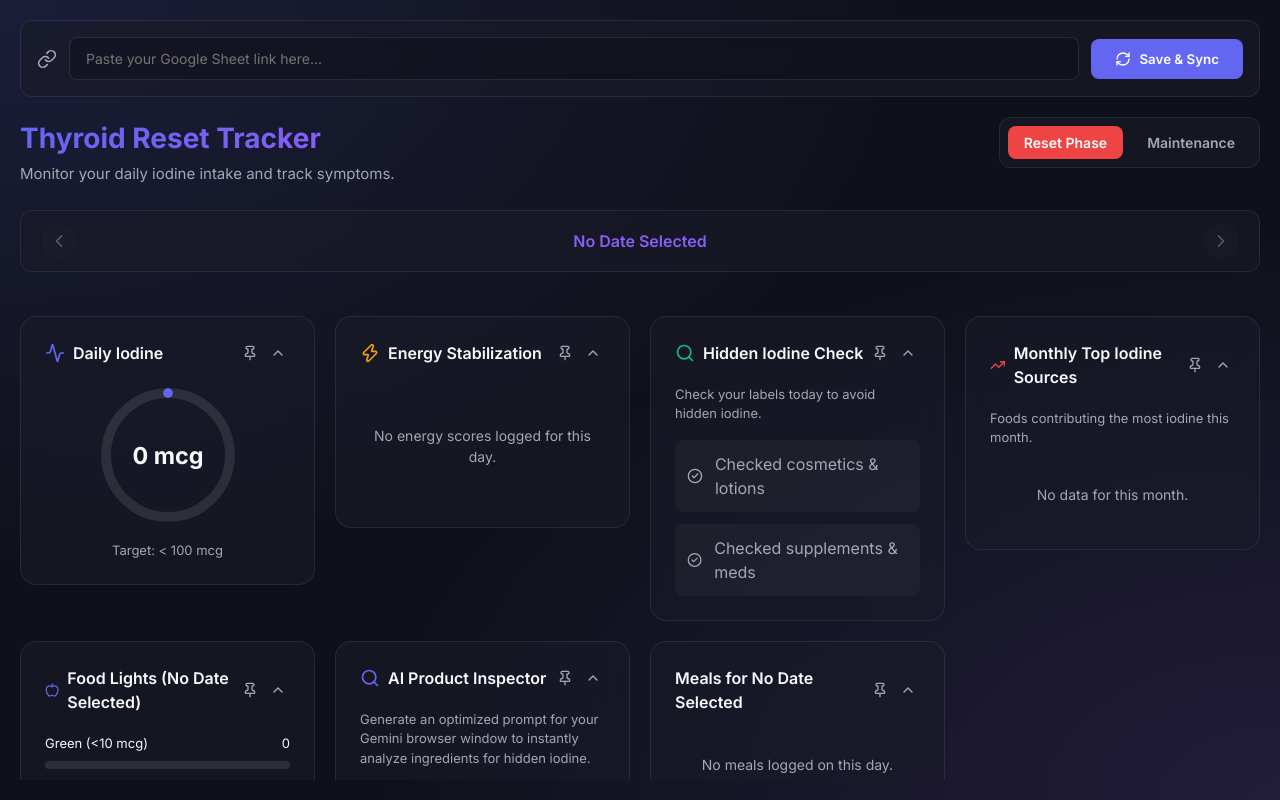
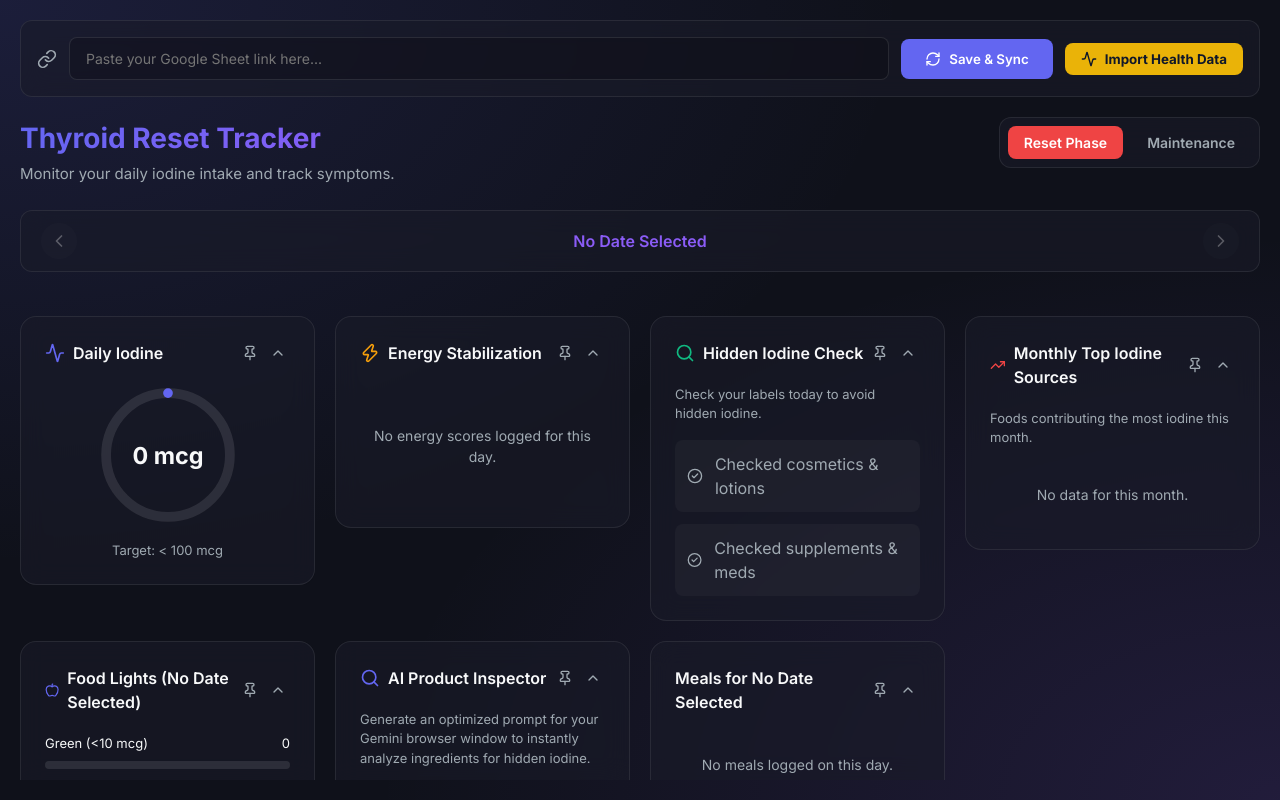
Before and after one commit to shreydevep/thyroid-diet-tracker, a React (Vite) app: page / in a window 1280 px wide. Built offline with nearby package versions, Linux system fonts and the light colour scheme.

Commit message:
fix: hardcode button color for visibility

```diff
--- a/src/App.jsx
+++ b/src/App.jsx
@@ -184,6 +184,15 @@ function App() {
               <RefreshCw size={16} className={isLoading ? 'spinning' : ''} />
               {isLoading ? 'Syncing...' : 'Save & Sync'}
             </button>
+            <input type="file" id="health-export-upload" accept=".xml" style={{ display: 'none' }} onChange={handleHealthExportUpload} />
+            <button
+              onClick={() => document.getElementById('health-export-upload').click()}
+              style={{ background: '#eab308', color: '#0f172a', border: 'none', marginLeft: 'auto', fontWeight: 'bold', padding: '8px 16px', borderRadius: '8px', display: 'flex', alignItems: 'center', gap: '8px', cursor: 'pointer' }}
+              disabled={isLoading}
+              title="Upload Apple Health export.xml"
+            >
+              <Activity size={16} /> Import Health Data
+            </button>
           </>
         ) : (
           <>
@@ -221,7 +230,7 @@ function App() {
               <input type="file" id="health-export-upload" accept=".xml" style={{ display: 'none' }} onChange={handleHealthExportUpload} />
               <button
                 onClick={() => document.getElementById('health-export-upload').click()}
-                style={{ background: 'var(--color-yellow)', color: '#0f172a', border: 'none' }}
+                style={{ background: '#eab308', color: '#0f172a', border: 'none', fontWeight: 'bold', padding: '8px 16px', borderRadius: '8px', display: 'flex', alignItems: 'center', gap: '8px', cursor: 'pointer' }}
                 disabled={isLoading}
                 title="Upload Apple Health export.xml"
               >
```
